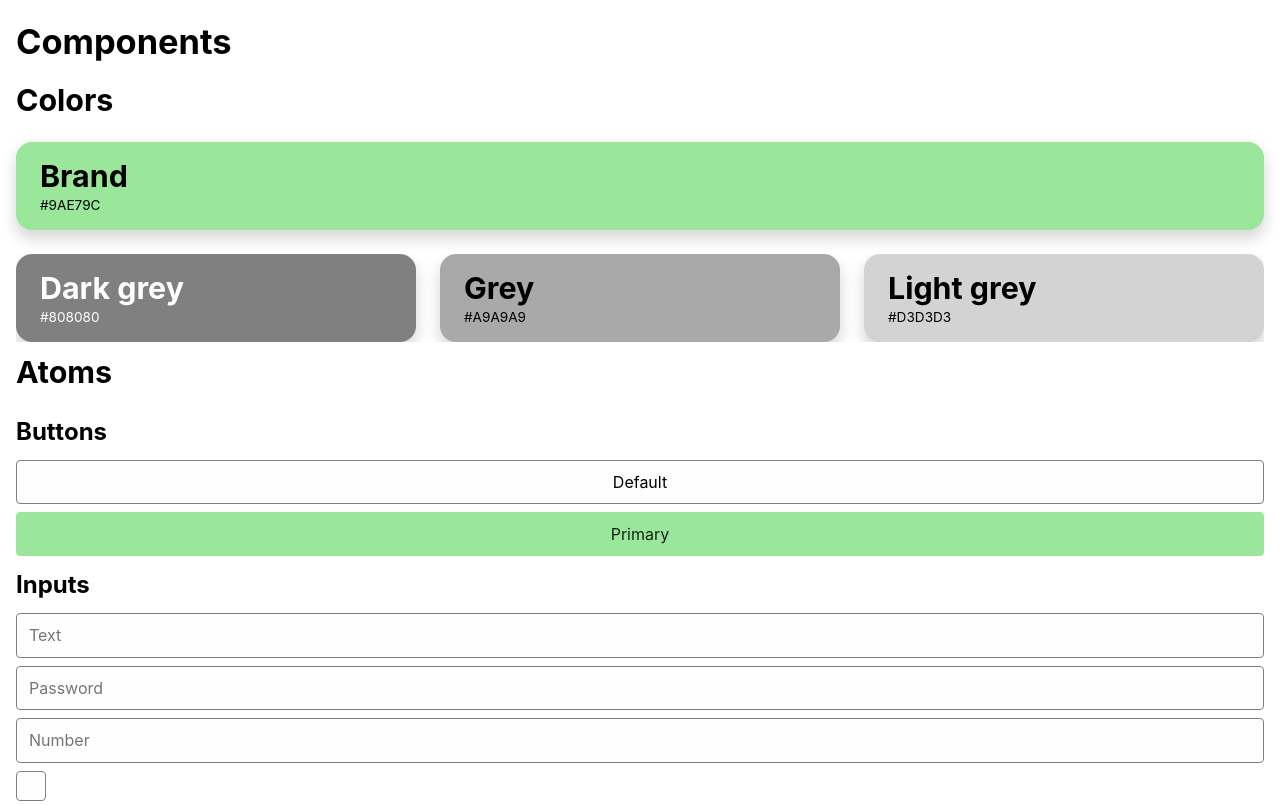
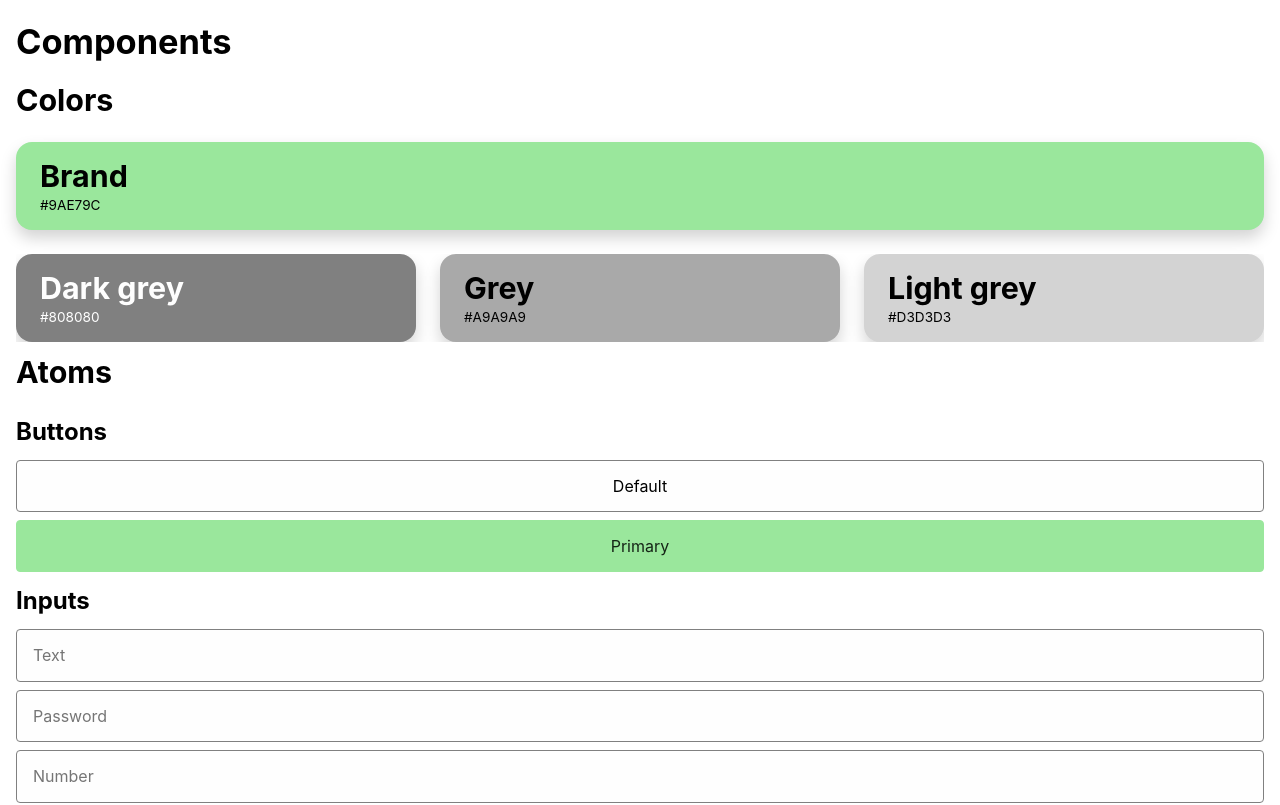
Before and after one commit to fseemann/react-design-system, a React (Create React App) app: page / in a window 1280 px wide. Shown: the top 805 px of the page. Built offline with nearby package versions, Linux system fonts and the light colour scheme.

Commit message:
Add login template

```diff
--- /dev/null
+++ b/src/components/atoms/a-center.css
@@ -0,0 +1,3 @@
+.a-center {
+    margin: 0 auto;
+}
--- /dev/null
+++ b/src/components/atoms/a-center.js
@@ -0,0 +1,21 @@
+import React, { useMemo } from 'react'
+import { className } from '../utilities'
+
+import './a-center.css'
+
+export default function ACenter (props) {
+  const className = useClassName(props)
+
+  return (
+    <div className={className}>
+      {props.children}
+    </div>
+  )
+}
+
+function useClassName (props) {
+  return useMemo(
+    () => className(['a-center']),
+    []
+  )
+}
--- /dev/null
+++ b/src/components/atoms/a-container.css
@@ -0,0 +1,7 @@
+.a-container {
+    padding: 0 var(--padding-default);
+}
+
+.a-container > * {
+    max-width: var(--width-max);
+}
--- /dev/null
+++ b/src/components/atoms/a-container.js
@@ -0,0 +1,21 @@
+import React, { useMemo } from 'react'
+import { className } from '../utilities'
+
+import './a-container.css'
+
+export default function AContainer (props) {
+  const className = useClassName(props)
+
+  return (
+    <div className={className}>
+      {props.children}
+    </div>
+  )
+}
+
+function useClassName (props) {
+  return useMemo(
+    () => className(['a-container']),
+    []
+  )
+}
--- a/src/components/templates/t-components.js
+++ b/src/components/templates/t-components.js
@@ -10,10 +10,13 @@ import MCheckbox from '../molecules/m-checkbox'
 import AHint from '../atoms/a-hint'
 import ARow from '../atoms/a-row'
 import ACard from '../atoms/a-card'
+import ACenter from '../atoms/a-center'
+import AContainer from '../atoms/a-container'
 
 export default function TComponents () {
   return (
-    <div className="t-components">
+    <AContainer>
+      <ACenter>
         <AHeading
           level={1}
           text={'Components'}
@@ -25,21 +28,39 @@ export default function TComponents () {
             text={'Colors'}
           />
           <ACard color={['#9AE79C']}>
-          <AHeading text={'Brand'} level={2} />
+            <AHeading
+              text={'Brand'}
+              level={2}
+            />
             <AHint text={'#9AE79C'} />
           </ACard>
           <ARow>
             <ACard color={['#808080', '#fefefe']}>
-            <AHeading text={'Dark grey'} level={2} className="a-hero__title" />
-            <AHint text={'#808080'} className="a-hero__description" />
+              <AHeading
+                text={'Dark grey'}
+                level={2}
+              />
+              <AHint
+                text={'#808080'}
+              />
             </ACard>
             <ACard color={['#A9A9A9']}>
-            <AHeading text={'Grey'} level={2} className="a-hero__title" />
-            <AHint text={'#A9A9A9'} className="a-hero__description" />
+              <AHeading
+                text={'Grey'}
+                level={2}
+              />
+              <AHint
+                text={'#A9A9A9'}
+              />
             </ACard>
             <ACard color={['#D3D3D3']}>
-            <AHeading text={'Light grey'} level={2} className="a-hero__title" />
-            <AHint text={'#D3D3D3'} className="a-hero__description" />
+              <AHeading
+                text={'Light grey'}
+                level={2}
+              />
+              <AHint
+                text={'#D3D3D3'}
+              />
             </ACard>
           </ARow>
         </AStack>
@@ -142,6 +163,7 @@ export default function TComponents () {
             />
           </AStack>
         </AStack>
-    </div>
+      </ACenter>
+    </AContainer>
   )
 }
--- a/src/index.css
+++ b/src/index.css
@@ -22,11 +22,13 @@ code {
   --color-gray: darkgrey;
   --color-gray--dark: grey;
 
-  --padding-default: 12px;
+  --padding-default: 16px;
 
   --spacing-small: 0.5em;
   --spacing-medium: 1.5em;
   --spacing-large: 2.25em;
+
+  --width-max: 1440px;
 }
 
 .a-button, .a-input {
```
Also changed, not shown: src/components/templates/t-login.js (added, +41 -0 lines). Lines whose indentation alone changed are shown as unchanged.
